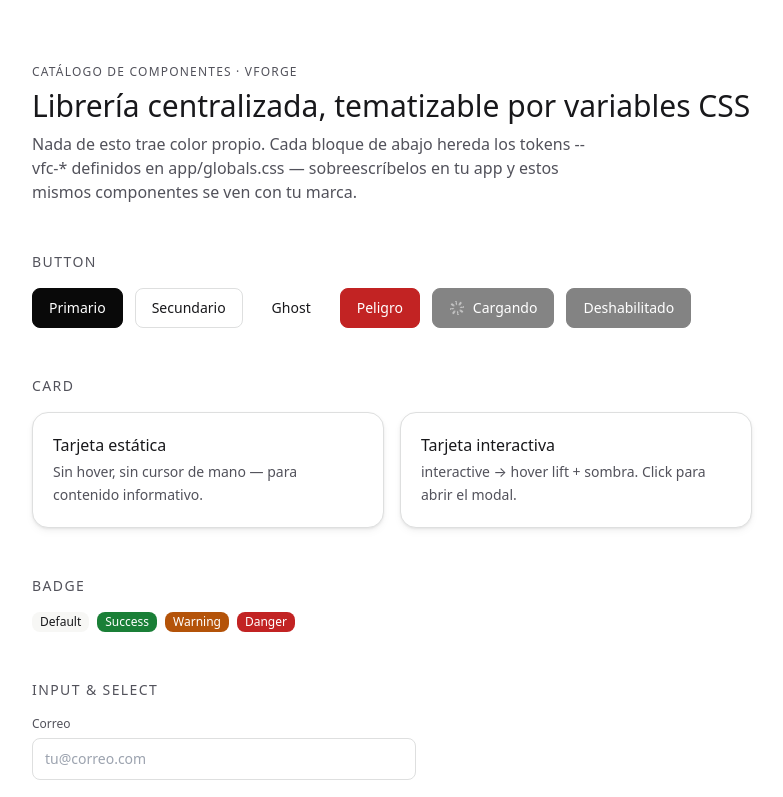
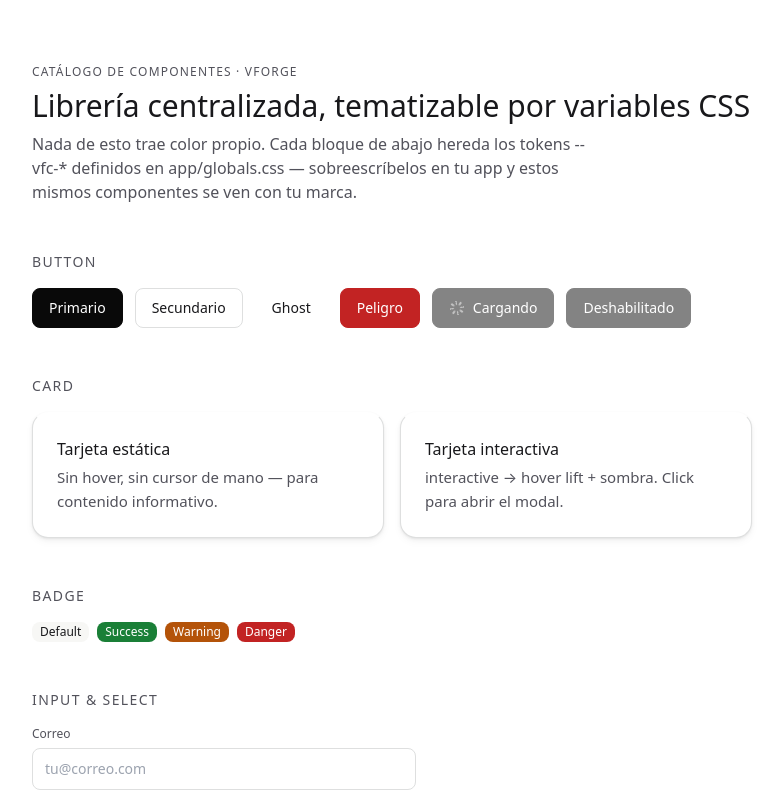
Before and after one commit to turbillon50/catalogo-compoentes, a Next.js app: page / in a window 1280 px wide. Shown: the top 797 px of the page, without its empty margins (248-1031 px from the left). Built offline with nearby package versions, Linux system fonts and the light colour scheme.

Commit message:
feat: Card con bisel de dos tonos y tipografia de cuerpo del Manifiesto

```diff
--- a/components/ui/Card.tsx
+++ b/components/ui/Card.tsx
@@ -9,25 +9,24 @@ export interface CardProps
     HTMLAttributes<HTMLDivElement>,
     "onDrag" | "onDragStart" | "onDragEnd" | "onAnimationStart" | "onAnimationEnd" | "onAnimationIteration"
   > {
-  /** Si es true, agrega hover lift + sombra — usalo para tarjetas clicables. */
   interactive?: boolean;
 }
 
 /**
- * Contenedor base tematizable. `interactive` agrega el hover lift
- * (Framer Motion) para tarjetas que llevan a otro lugar; sin ese prop
- * es una superficie estatica sin animacion de hover.
+ * Regla 7 — bisel de dos tonos: borde normal + border-top más claro
+ * (la luz viene de arriba) + el highlight interior ya viene en shadow-vfc.
+ * Regla 8 — p-6 (24px), no el p-5 (20px) de antes, que no era del ritmo.
  */
 export function Card({ interactive = false, className, children, ...rest }: CardProps) {
   return (
     <motion.div
       initial={{ opacity: 0, y: 8 }}
       animate={{ opacity: 1, y: 0 }}
-      transition={{ duration: 0.24, ease: "easeOut" }}
+      transition={{ duration: 0.24, ease: [0.19, 1, 0.22, 1] }}
       whileHover={interactive ? { y: -3 } : undefined}
       className={cn(
-        "rounded-vfc-lg border border-[var(--vfc-border)] bg-[var(--vfc-surface)] p-5 shadow-vfc",
-        interactive && "cursor-pointer transition-shadow hover:shadow-vfc-lg",
+        "rounded-vfc-lg border border-t-[var(--vfc-border-top)] border-[var(--vfc-border)] bg-[var(--vfc-surface)] p-6 shadow-vfc",
+        interactive && "cursor-pointer transition-shadow duration-150 ease-casa hover:shadow-vfc-lg",
         className
       )}
       {...rest}
@@ -38,19 +37,11 @@ export function Card({ interactive = false, className, children, ...rest }: Card
 }
 
 export function CardTitle({ className, ...rest }: HTMLAttributes<HTMLHeadingElement>) {
-  return (
-    <h3
-      className={cn("text-[var(--vfc-fg)] font-medium text-base mb-1", className)}
-      {...rest}
-    />
-  );
+  return <h3 className={cn("text-[var(--vfc-fg)] font-medium text-base mb-1", className)} {...rest} />;
 }
 
+// Regla 6 — cuerpo mínimo 15px/1.6: text-body en vez de text-sm, esto SÍ es
+// copy que se lee (a diferencia de labels/badges, que se quedan chicos).
 export function CardDescription({ className, ...rest }: HTMLAttributes<HTMLParagraphElement>) {
-  return (
-    <p
-      className={cn("text-[var(--vfc-fg-muted)] text-sm leading-relaxed", className)}
-      {...rest}
-    />
-  );
+  return <p className={cn("text-[var(--vfc-fg-secondary)] text-body", className)} {...rest} />;
 }
```
